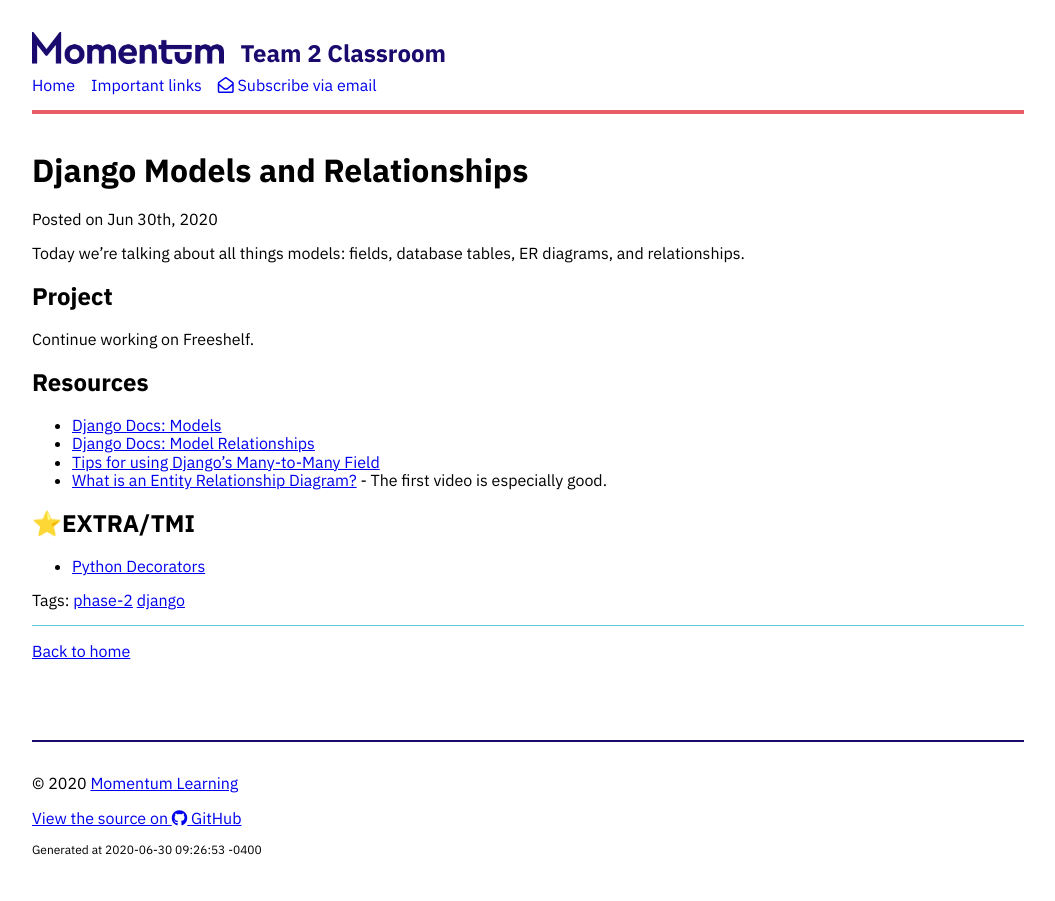
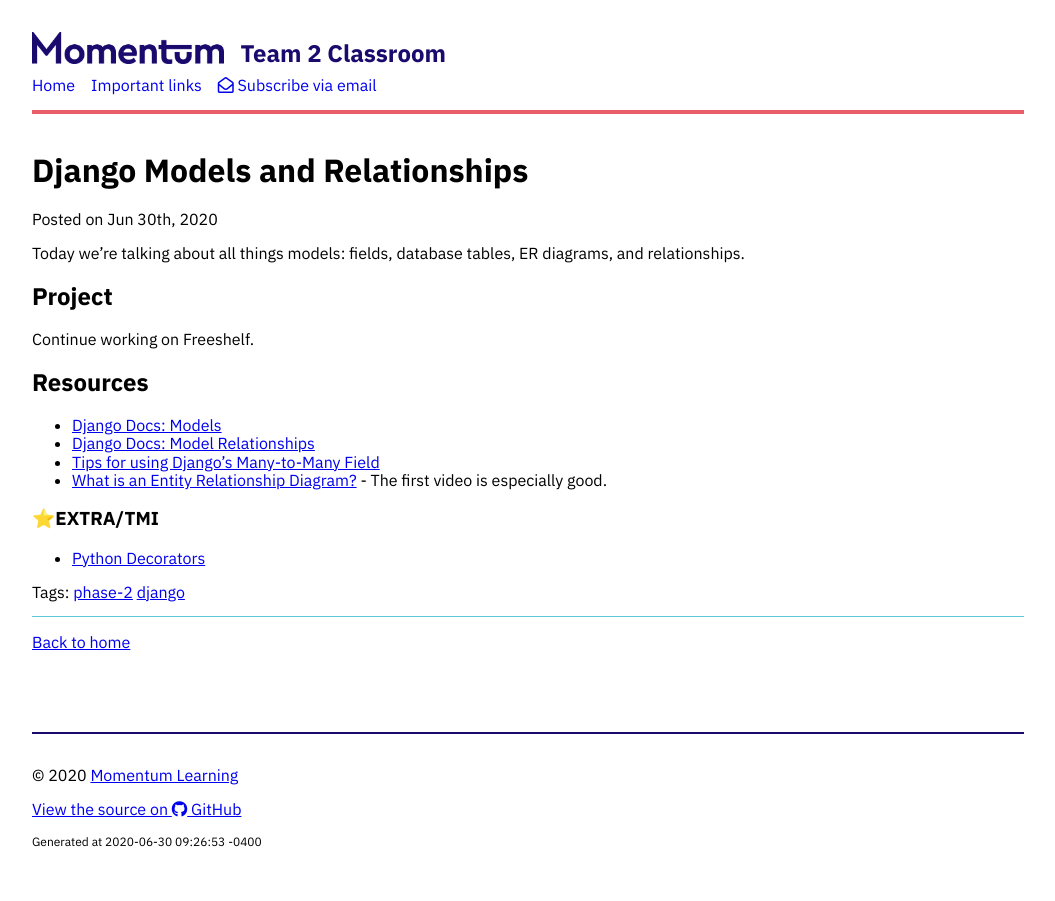
Before and after one commit to momentum-team-3/momentum-team-3.github.io, a Jekyll site: the page built from _posts/2020-06-30-django-models.md, in a window 1280 px wide. Shown: the whole page, without its empty margins (112-1167 px from the left). Built offline with Jekyll 4.4.1, drawn with Linux system fonts in a browser that asks for light colours; nearby versions of some CDN libraries.

Commit message:
Fix typo

```diff
--- a/_posts/2020-06-30-django-models.md
+++ b/_posts/2020-06-30-django-models.md
@@ -18,6 +18,6 @@ Continue working on Freeshelf.
 * [Tips for using Django's Many-to-Many Field](https://www.revsys.com/tidbits/tips-using-djangos-manytomanyfield/)
 * [What is an Entity Relationship Diagram?](https://www.lucidchart.com/pages/er-diagrams) - The first video is especially good.
 
-## ⭐EXTRA/TMI
+### ⭐EXTRA/TMI
 
 * [Python Decorators](https://realpython.com/primer-on-python-decorators/)
```
